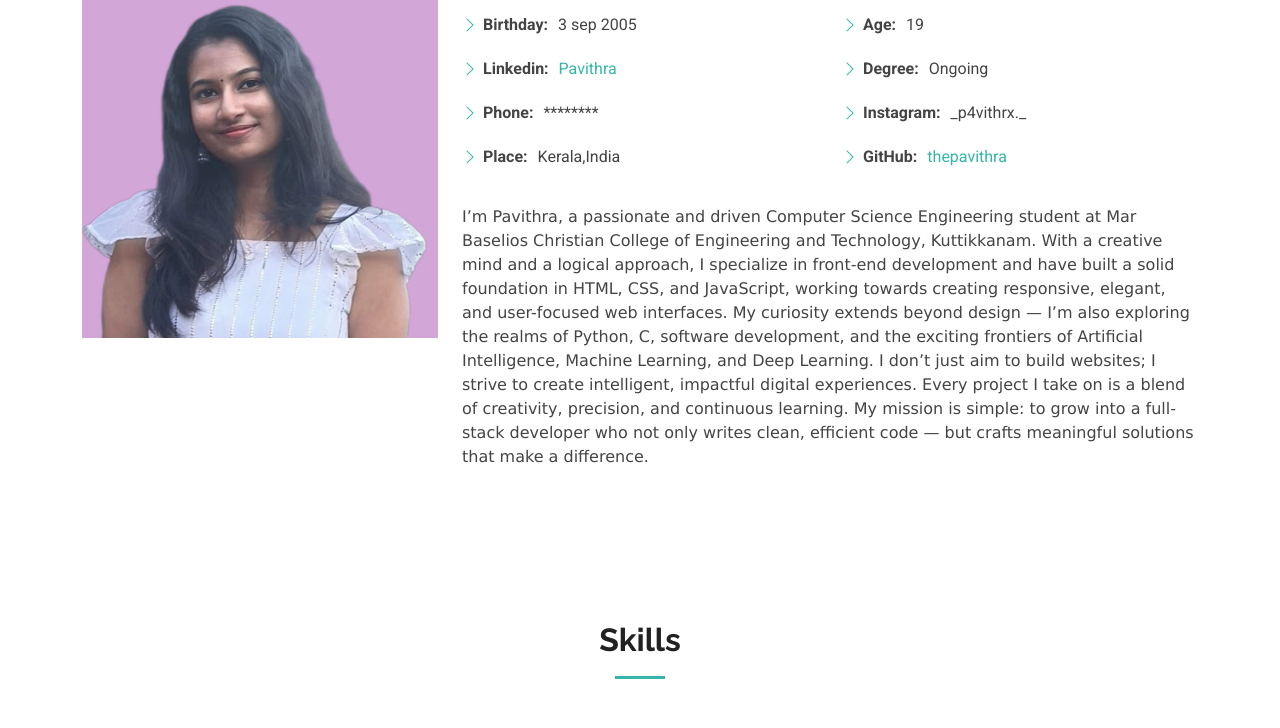
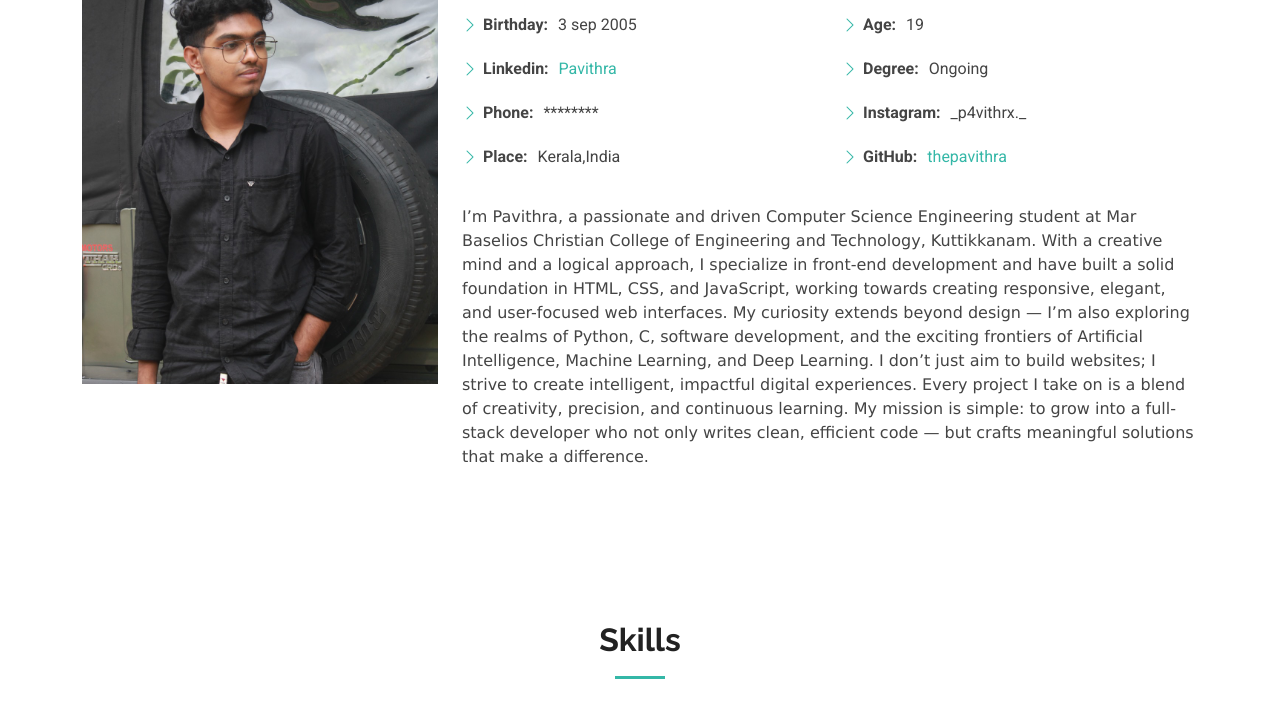
Before and after one commit to thepavithra/portfollio, a plain HTML site: page about.html in a window 1280 px wide. Shown: the part 372-1100 px from the top of the page. Drawn offline with Linux system fonts and the light colour scheme.

Commit message:
second commit

```diff
--- a/about.html
+++ b/about.html
@@ -83,7 +83,7 @@
 
         <div class="row gy-4 justify-content-center">
           <div class="col-lg-4">
-            <img src="myimage1.jpg" class="img-fluid" alt="">
+            <img src="image.jpg" class="img-fluid" alt="">
           </div>
           <div class="col-lg-8 content">
             <h1>Front-end Designer</h1>
```
Also changed, not shown: image.jpg (added), myimage1.jpg (deleted).
